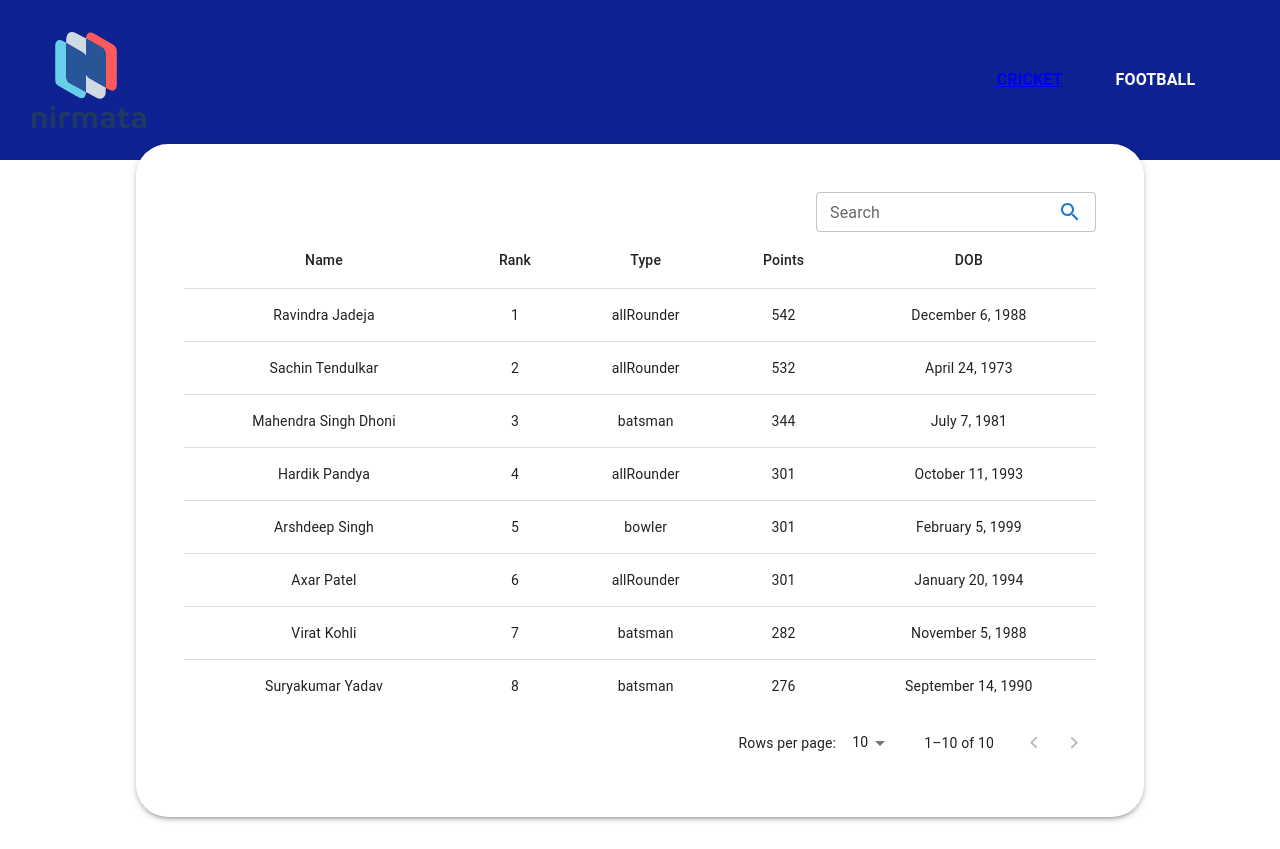
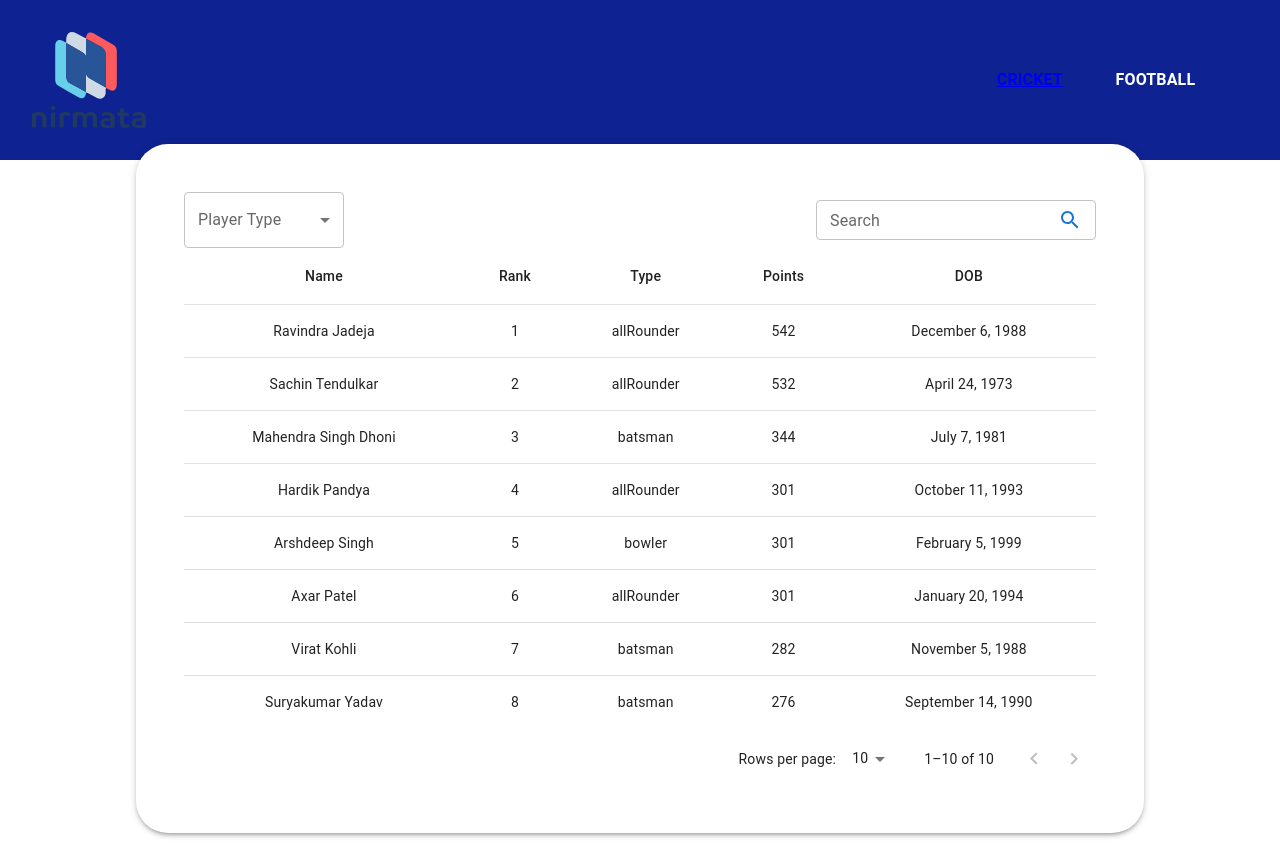
Before and after one commit to naveenkosigi/nirmata-assignment, a React (Create React App) app: page / in a window 1280 px wide. Built offline with nearby package versions, Linux system fonts and the light colour scheme.

Commit message:
Added Clear Button

```diff
--- a/src/Components/Cricket/CricketInfo.tsx
+++ b/src/Components/Cricket/CricketInfo.tsx
@@ -1,12 +1,14 @@
 import { useEffect, useState } from "react";
 import { Table } from "../Common/Table/Table";
-import { TPlayer } from "../../Types/types";
+import { TPlayer, TPlayerType } from "../../Types/types";
 import SearchField from "../Common/SearchField";
 import Box from "@mui/material/Box";
 import getPlayers from "../../Store/get-players";
 import TablePagination from "@mui/material/TablePagination";
 import { formatMillisecondsToDateString } from "../../Helpers/dateHelper";
-
+import FormControl from "@mui/material/FormControl";
+import MenuItem from "@mui/material/MenuItem";
+import { Button, InputLabel, Select } from "@mui/material";
 
 const HEADERS = ["Name", "Rank", "Type", "Points", "DOB"];
 
@@ -20,6 +22,8 @@ const CricketInfo = () => {
   const [offSet, setOffSet] = useState<number>(0);
 
   const [pageSize, setPageSize] = useState<number>(10);
+
+  const [searchType,setSearchType] = useState<TPlayerType | "">("");
 
   useEffect(() => {
     if (searchString) {
@@ -39,14 +43,40 @@ const CricketInfo = () => {
     });
   }, [offSet, pageSize]);
 
+  useEffect(() => {
+    getPlayers({type : searchType as TPlayerType}).then((data) => {
+        transformFields(data);
+        setPlayersData(returnDataByOffSet(offSet, pageSize, data));
+    })
+  },[searchType])
+
   return (
     <>
-      <Box display={"flex"} flexDirection={"row-reverse"}>
+      <Box display={"flex"} flexDirection={"row-reverse"} justifyContent={"space-between"} alignItems={"center"}>
         <SearchField
           setCallback={setSearchString}
           placeholder="Search by Name"
           value={searchString}
         />
+        <Box width={"10rem"}>
+          <FormControl fullWidth>
+            <InputLabel id="demo-simple-select-label">Player Type</InputLabel>
+            <Select
+              labelId="Player Type"
+              id="player-type"
+              label="Player Type"
+              value={searchType}
+              defaultValue={searchType}
+              onChange={(event : any) => {setSearchType(event.target.value)}}
+            >
+              <MenuItem value={"batsman"}>Batsmen</MenuItem>
+              <MenuItem value={"bowler"}>Bowler</MenuItem>
+              <MenuItem value={"allRounder"}>AllRounder</MenuItem>
+              <MenuItem value={"wicketKeeper"}>WicketKeeper</MenuItem>
+            </Select>
+          </FormControl>
+          {searchType && <Button variant="contained" onClick={() => {setSearchType("")}}>Clear</Button>}
+        </Box>
       </Box>
       <Table
         headers={HEADERS}
```
